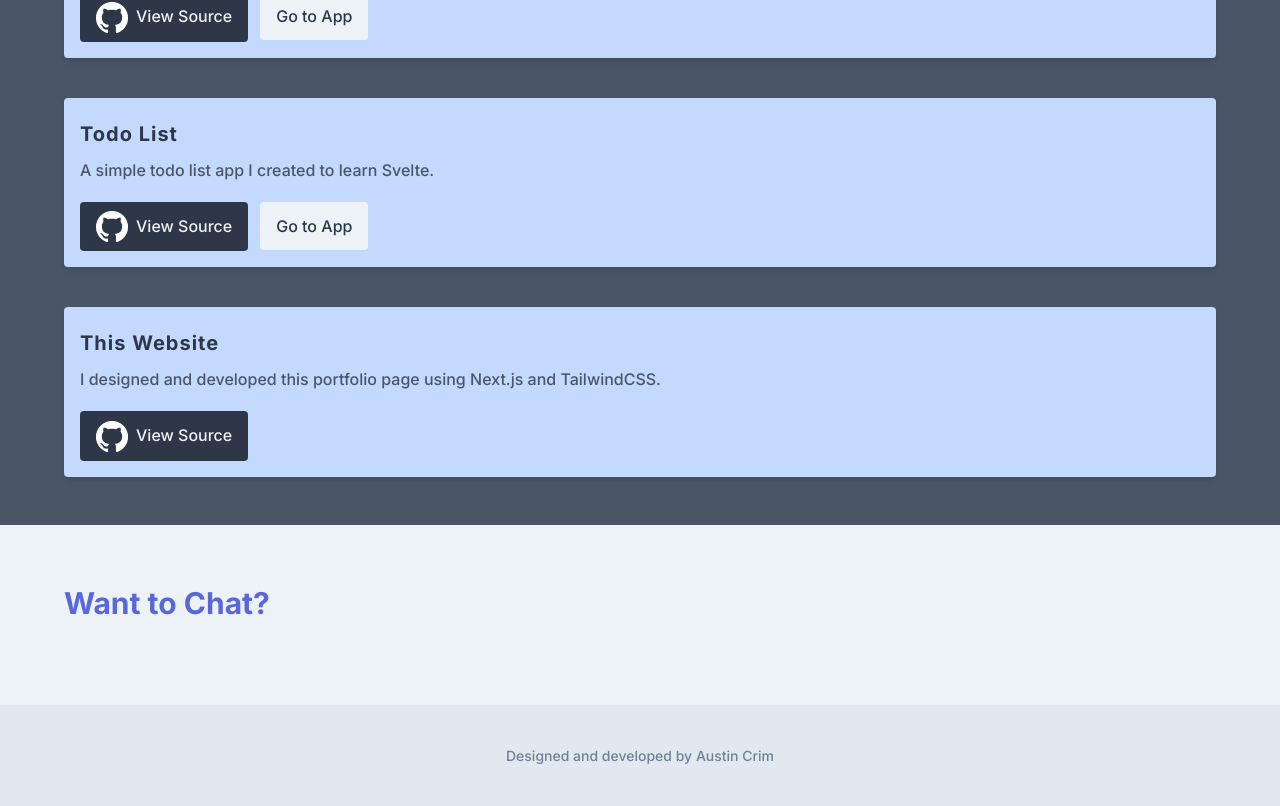
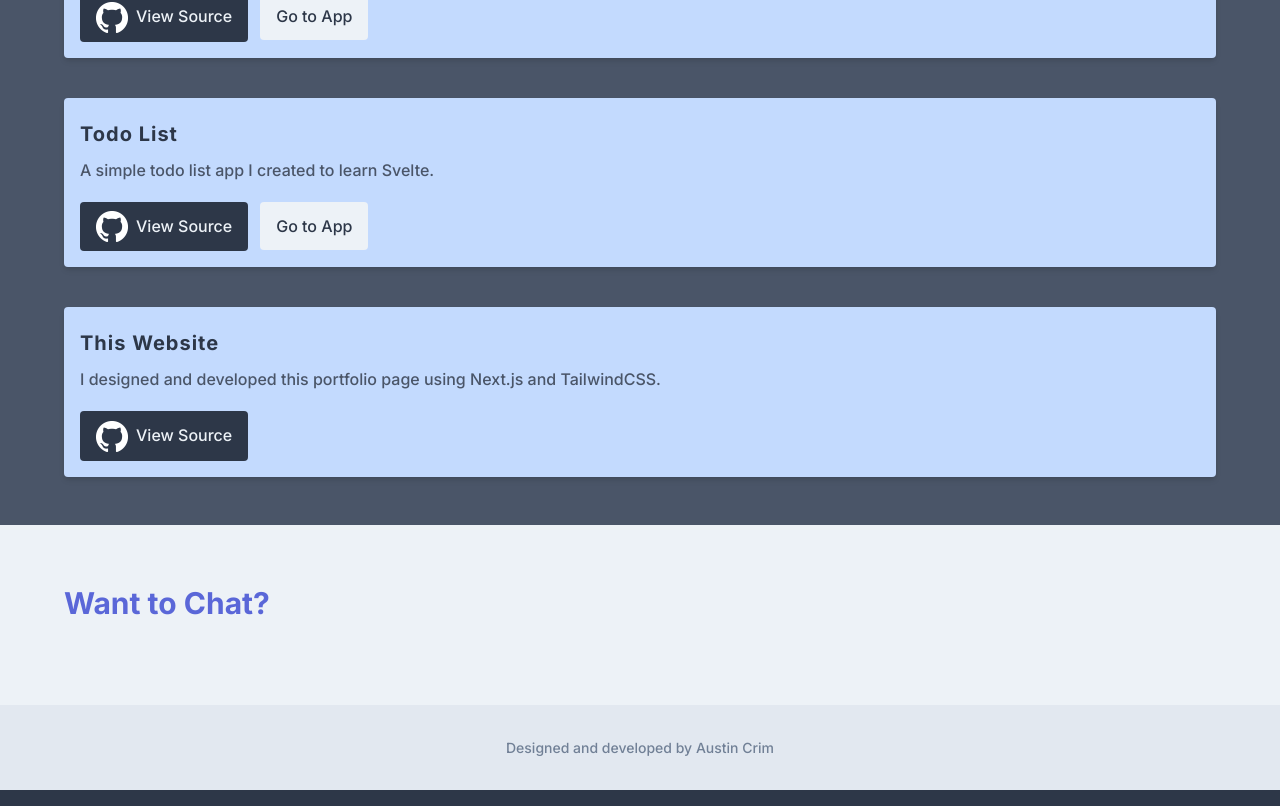
Before and after one commit to austincrim/austincrim.com-next, a Next.js app: page / in a window 1280 px wide. Shown: the part 1264-2070 px from the top of the page. Built offline with nearby package versions, Linux system fonts and the light colour scheme.

Commit message:
still no inspiration for the contact section...

```diff
--- a/src/components/Footer.js
+++ b/src/components/Footer.js
@@ -1,7 +1,7 @@
 import React from 'react';
 
 const Footer = (props) => (
-  <footer className='py-10 px-10 mx-auto text-center text-gray-600 text-sm bg-gray-300'>
+  <footer className='py-8 px-10 mx-auto text-center text-gray-600 text-sm bg-gray-300'>
       {props.children}
     </footer>
 );
```
Also changed, not shown: src/components/Nav.js (indentation only).
